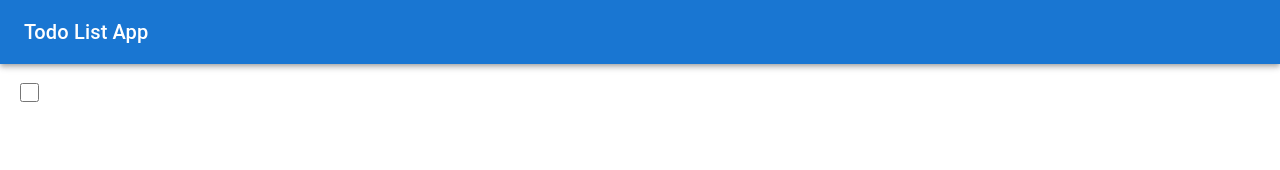
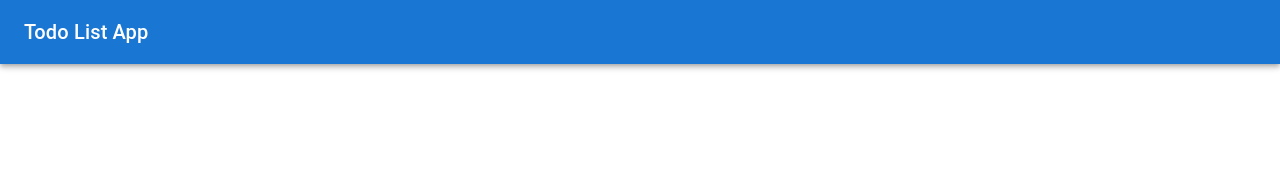
Before and after one commit to harrisonpepese/todo-list-react-typescript, a React (Create React App) app: page /components in a window 1280 px wide. Shown: the top 170 px of the page. Built offline with nearby package versions, Linux system fonts and the light colour scheme.

Commit message:
List item buttons

```diff
--- /dev/null
+++ b/src/components/buttons/IconButton.ts
@@ -0,0 +1,19 @@
+import styled from "styled-components";
+import { BaseButton } from "./BaseButton";
+
+export const IconButton = styled(BaseButton)`
+  border: none;
+  display: flex;
+  justify-content: center;
+  align-items: center;
+  border-radius: 100%;
+  width: 40px;
+  height: 40px;
+  padding: 1rem;
+  &:hover svg {
+    color: black;
+  }
+  svg {
+    color: grey;
+  }
+`;
--- a/src/components/createTodoList/TaskListItem.tsx
+++ b/src/components/createTodoList/TaskListItem.tsx
@@ -1,4 +1,4 @@
-import { IconButton, Typography } from "@mui/material";
+import { Typography } from "@mui/material";
 import { useState } from "react";
 import { Task } from "../../entities/task";
 import InputHelper from "../../utils/inputHelper";
@@ -6,6 +6,7 @@ import DeleteIcon from "@mui/icons-material/Delete";
 import { ListItem, ListItemAction, ListItemIcon } from "../list/List";
 import Checkbox from "../inputField/CheckBox";
 import InputField from "../inputField/InputField";
+import { IconButton } from "../buttons/IconButton";
 
 export function TaskListItem(props: {
   index: number;
--- a/src/pages/Components.tsx
+++ b/src/pages/Components.tsx
@@ -1,10 +1,11 @@
+import { IconButton } from "../components/buttons/IconButton";
 import CheckBox from "../components/inputField/CheckBox";
 import { List, ListItem } from "../components/list/List";
 
 export default function Components() {
   return (
     <>
-      <CheckBox />
+      <IconButton></IconButton>
     </>
   );
 }
```
